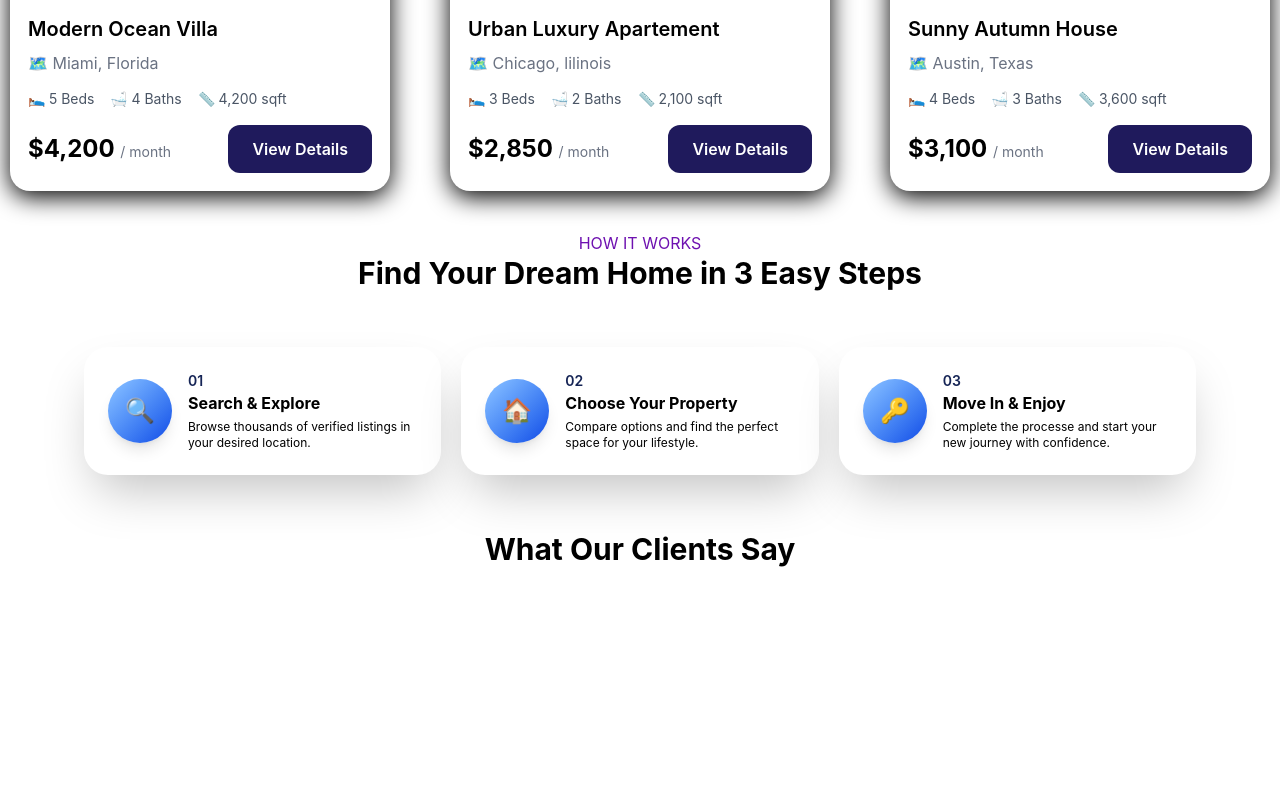
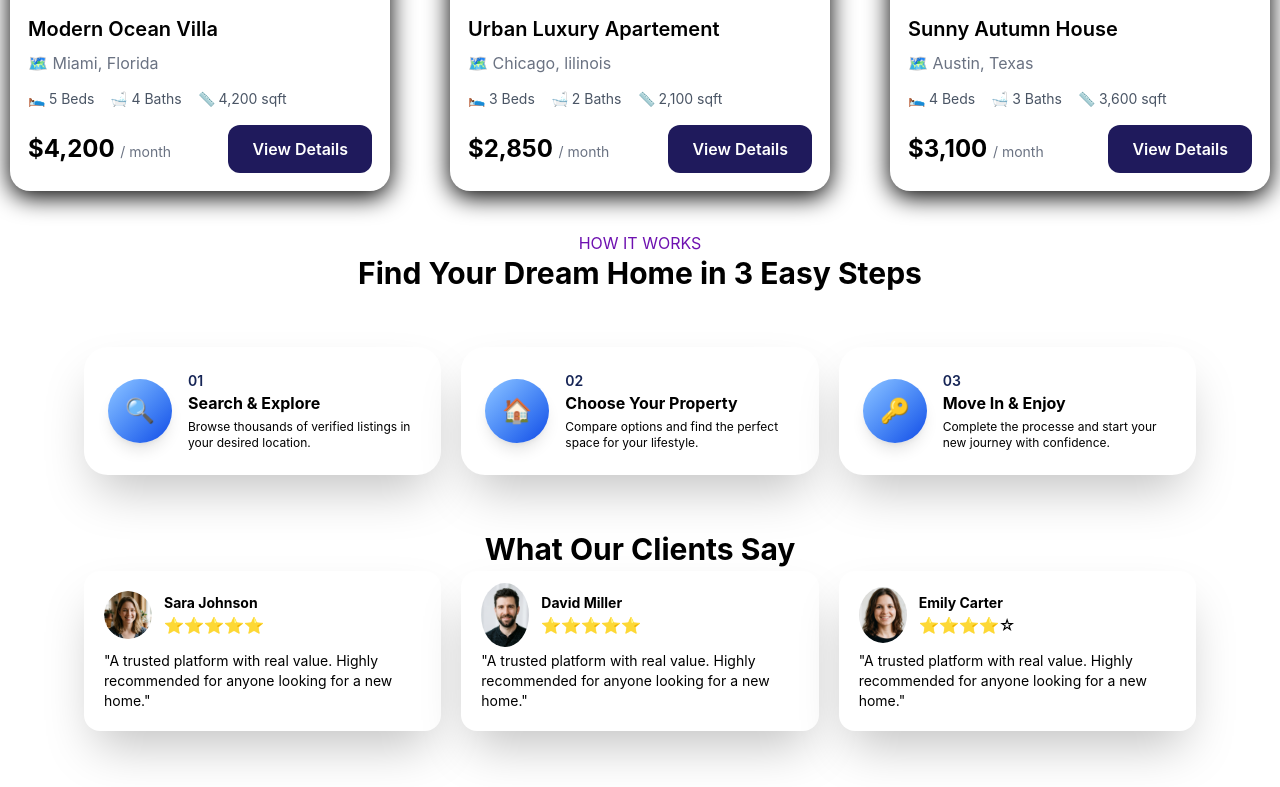
Before and after one commit to Yassine-Belbaz/Yassine-Belbaz, a website: page index.html in a window 1280 px wide. Shown: the part 1577-2364 px from the top of the page. Before the commit the page ends 2204 px from the top, so only its background shows below. Drawn offline with Linux system fonts and the light colour scheme.

Commit message:
added feedback of clients

```diff
--- a/index.html
+++ b/index.html
@@ -427,6 +427,50 @@
                 </div>
             </div>
             <h2 class="text-center font-bold text-3xl mt-14 mb-1">What Our Clients Say</h2>
+            <div class="grid md:grid-cols-3 gap-5">
+                <div class="bg-white rounded-2xl p-5 shadow-2xl">
+                    <div class="flex items-center gap-3">
+                        <div class="w-12 h-12  font-bold flex items-center justify-center">
+                            <img class="rounded-[50%]" src="./public/images/sara-1.jpg" alt="">
+                        </div>
+                        <div>
+                            <p class="font-bold text-sm">Sara Johnson</p>
+                            <p>⭐⭐⭐⭐⭐</p>
+                        </div>
+                    </div>
+                    <p class="text-sm pt-3">"A trusted platform with real value. Highly recommended for anyone looking
+                        for a new home."</p>
+                </div>
+
+                <div class="bg-white rounded-2xl p-5 shadow-2xl">
+                    <div class="flex items-center gap-3">
+                        <div class="w-12 h-12 font-bold flex items-center justify-center">
+                            <img class="rounded-[50%]" src="./public/images/David-2.jpg" alt="">
+                        </div>
+                        <div>
+                            <p class="font-bold text-sm">David Miller</p>
+                            <p>⭐⭐⭐⭐⭐</p>
+                        </div>
+                    </div>
+                    <p class="text-sm pt-3">"A trusted platform with real value. Highly recommended for anyone looking
+                        for a new home."</p>
+                </div>
+
+                <div class="bg-white rounded-2xl p-5 shadow-2xl">
+                    <div class="flex items-center gap-3">
+                        <div class="w-12 h-12 font-bold flex items-center justify-center">
+                            <img class="rounded-[50%]" src="./public/images/emily-3.jpg" alt="">
+                        </div>
+                        <div>
+                            <p class="font-bold text-sm">Emily Carter</p>
+                            <p>⭐⭐⭐⭐☆</p>
+                        </div>
+                    </div>
+                    <p class="text-sm pt-3">"A trusted platform with real value. Highly recommended for anyone looking
+                        for a new home."</p>
+                </div>
+            </div>
+        </div>
     </main>
 
 
```
Also changed, not shown: public/css/output.css.
